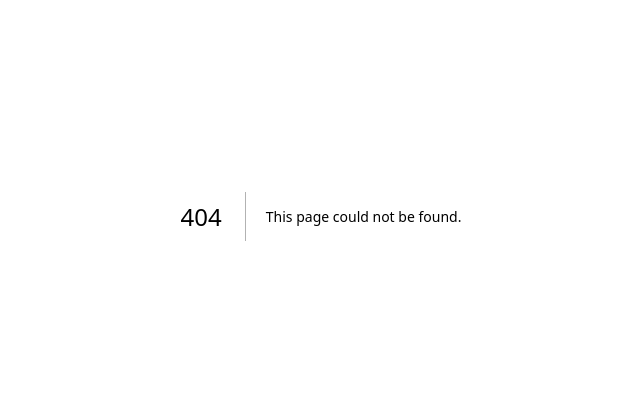
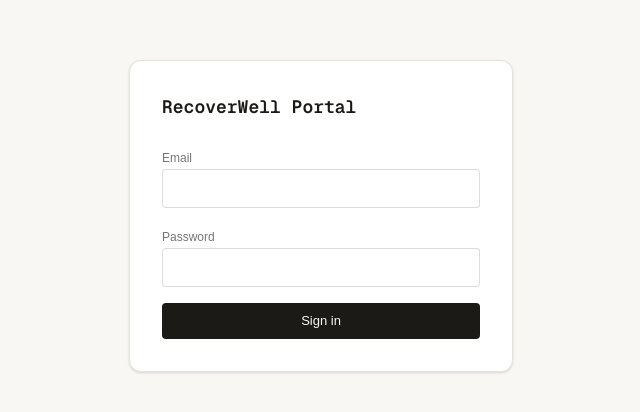
Before and after one commit to engcaleb/calebbeng-site, a Next.js app: page /recoverwell/portal/login in a window 1280 px wide. Before the commit this address had no page. Shown: the part 184-596 px from the top of the page, without its empty margins (319-959 px from the left). Built offline with nearby package versions, Linux system fonts and the light colour scheme.

Commit message:
feat(rw): add portal login page and server actions
Implements login form with email/password authentication and error handling.

Co-Authored-By: Claude Sonnet 4.6 <noreply@anthropic.com>

```diff
--- /dev/null
+++ b/app/(recoverwell)/recoverwell/portal/login/actions.ts
@@ -0,0 +1,24 @@
+"use server";
+
+import { redirect } from "next/navigation";
+import { createClient } from "@/lib/supabase/server";
+
+export async function loginAction(formData: FormData) {
+  const supabase = await createClient();
+  const email = (formData.get("email") as string).trim();
+  const password = formData.get("password") as string;
+
+  const { error } = await supabase.auth.signInWithPassword({ email, password });
+
+  if (error) {
+    redirect("/recoverwell/portal/login?error=invalid_credentials");
+  }
+
+  redirect("/recoverwell/portal");
+}
+
+export async function logoutAction() {
+  const supabase = await createClient();
+  await supabase.auth.signOut();
+  redirect("/recoverwell/portal/login");
+}
--- /dev/null
+++ b/app/(recoverwell)/recoverwell/portal/login/page.tsx
@@ -0,0 +1,57 @@
+import { loginAction } from "./actions";
+
+export default async function LoginPage({
+  searchParams,
+}: {
+  searchParams: Promise<{ error?: string }>;
+}) {
+  const { error } = await searchParams;
+
+  return (
+    <main className="flex min-h-screen items-center justify-center bg-[#f9f7f4]">
+      <div className="w-full max-w-sm rounded-xl border border-[#e8e3da] bg-white p-8 shadow-sm">
+        <h1 className="mb-6 font-mono text-lg font-semibold text-[#1c1a17]">
+          RecoverWell Portal
+        </h1>
+
+        {error === "invalid_credentials" && (
+          <p className="mb-4 rounded-md bg-red-50 px-3 py-2 font-mono text-sm text-red-600">
+            Invalid email or password.
+          </p>
+        )}
+
+        <form action={loginAction} className="flex flex-col gap-4">
+          <div>
+            <label className="label" htmlFor="email">
+              Email
+            </label>
+            <input
+              className="input"
+              id="email"
+              name="email"
+              type="email"
+              required
+              autoComplete="email"
+            />
+          </div>
+          <div>
+            <label className="label" htmlFor="password">
+              Password
+            </label>
+            <input
+              className="input"
+              id="password"
+              name="password"
+              type="password"
+              required
+              autoComplete="current-password"
+            />
+          </div>
+          <button type="submit" className="btn-primary">
+            Sign in
+          </button>
+        </form>
+      </div>
+    </main>
+  );
+}
```
